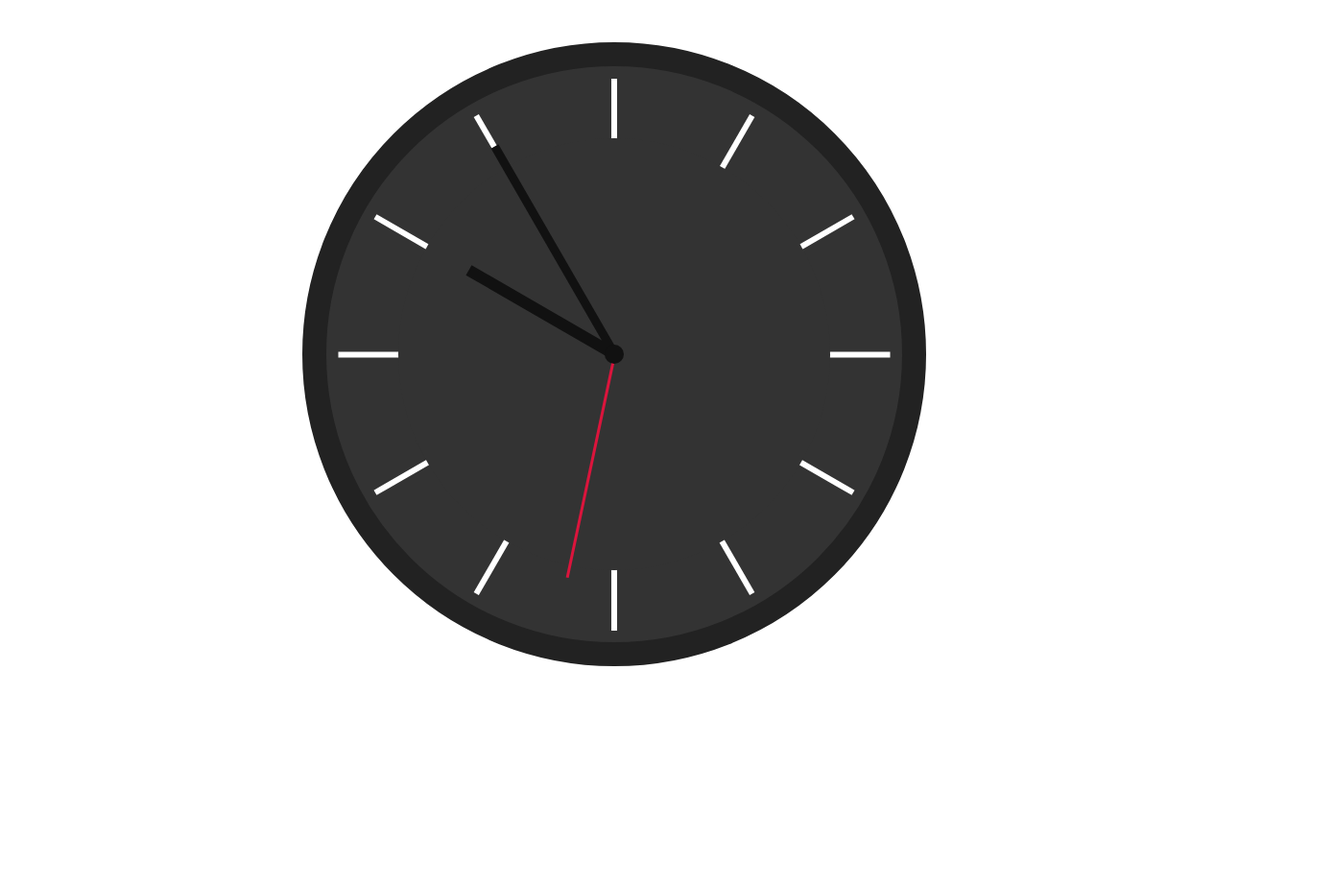
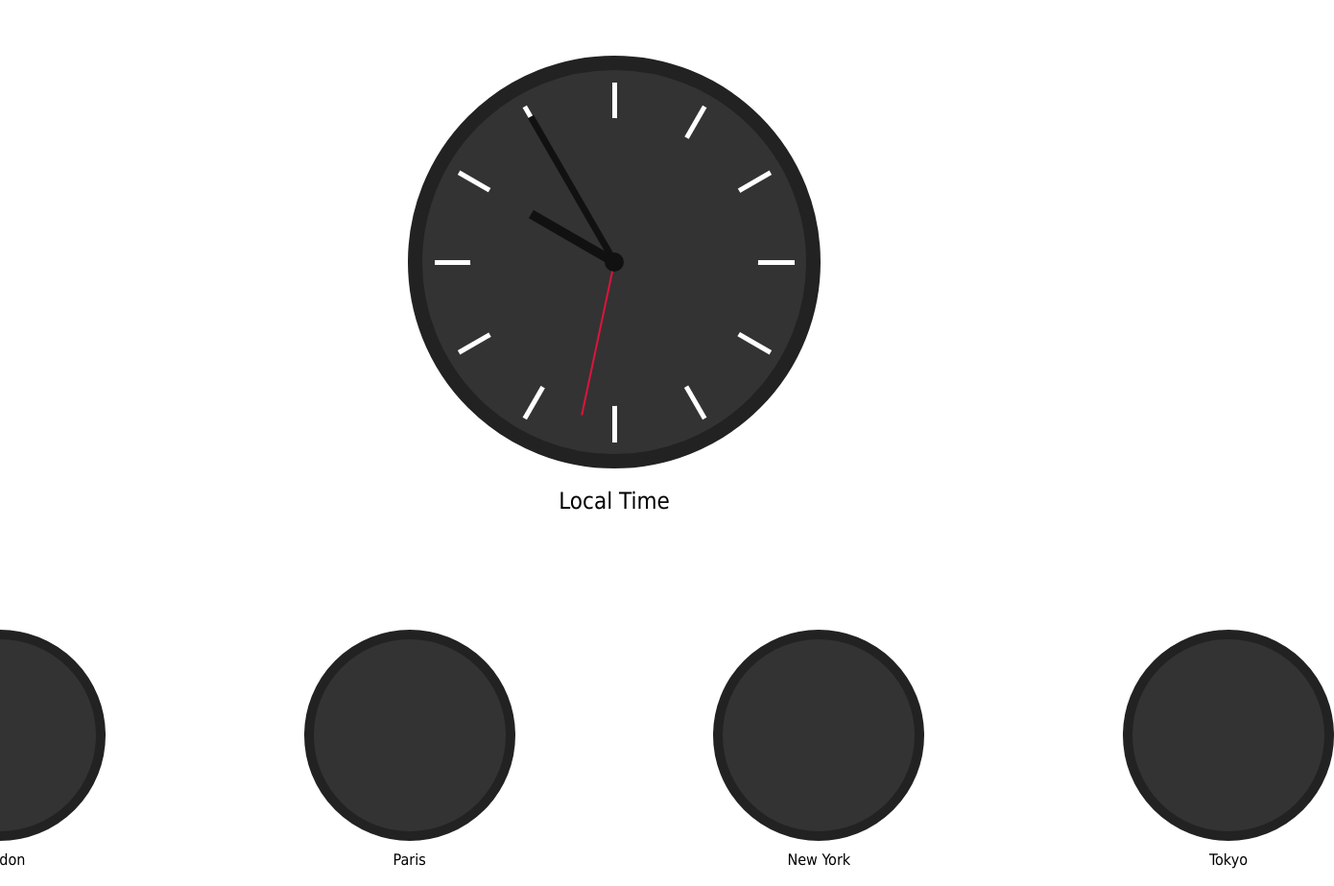
Before and after one commit to JessePullen/analog-clock, a plain HTML site: page index.html in a window 1280 px wide. Shown: the whole page at 96% size, 1390 px wide, since content can reach past the window. Before the commit the page ends 800 px from the top, so only its background shows below. Drawn offline with Linux system fonts and the light colour scheme.

Commit message:
Create function to dynamically draw clocks
This update required editing the previous version of the analog clock
by reducing it's size and changing the html structure and css elements.

This was done to make room for the new clocks drawn at the bottom half
of the page which will show the time for time zones around the world.

To achieve the current layout a new function was made drawCityClocks
which dynamically draws a div container, then two more div's are
created for the city name and its corresponding clock. This makes it
easy to reduce or add the number of clocks being drawn by changing the
maximum number in the loop instead of manually creating or removing
div's in the html file.

```diff
--- a/index.html
+++ b/index.html
@@ -1,5 +1,6 @@
 <!DOCTYPE html>
 <html lang="en">
+
 <head>
     <meta charset="UTF-8">
     <meta http-equiv="X-UA-Compatible" content="IE=edge">
@@ -8,7 +9,10 @@
     <script src="script.js" defer></script>
     <title>Analog Clock</title>
 </head>
+
 <body>
+    <div class="container">
+        <div class="top-section">
             <div class="clock">
                 <div class="clock-face">
                     <div class="centre"></div>
@@ -17,5 +21,13 @@
                     <div class="hour-hand"></div>
                 </div>
             </div>
+            <div class="heading">
+                <h2>Local Time</h2>
+            </div>
+        </div>
+        <div class="bottom-section">
+        </div>
+    </div>
 </body>
+
 </html>
--- a/script.js
+++ b/script.js
@@ -3,6 +3,30 @@ const clockFace = document.querySelector('.clock-face');
 const secHand = document.querySelector('.sec-hand');
 const minHand = document.querySelector('.min-hand');
 const hourHand = document.querySelector('.hour-hand');
+const bottomSection = document.querySelector('.bottom-section');
+
+//Creates a div to group the city name to its time and inside creates a div for the heading and clocks
+function drawCityClocks() {
+    for (let i = 0; i < 4; i++) {
+        const cityGrouping = document.createElement('div');
+        bottomSection.appendChild(cityGrouping);
+
+        const cityClock = document.createElement('div');
+        cityClock.classList.add('city-clock');
+        cityClock.classList.add('city-clock-' + i);
+        cityGrouping.appendChild(cityClock);
+
+        const cityHeading = document.createElement('div');
+        cityHeading.classList.add('city-heading');
+        cityHeading.classList.add('city-heading-' + i);
+        cityGrouping.appendChild(cityHeading);
+    }
+    //Gets dynamically created class names and assigns city name to each div
+    document.querySelector('.city-heading-0').textContent = 'London';
+    document.querySelector('.city-heading-1').textContent = 'Paris';
+    document.querySelector('.city-heading-2').textContent = 'New York';
+    document.querySelector('.city-heading-3').textContent = 'Tokyo';
+}
 
 //Draws each hour indicator for the clock face by changing degrees every step of the loop.
 function drawFace() {
@@ -31,7 +55,7 @@ setInterval(function localTime() {
 
 function runProgram() {
     drawFace();
-    localTime();
+    drawCityClocks();
 }
 
 runProgram();
--- a/style.css
+++ b/style.css
@@ -1,31 +1,46 @@
-html,
-body {
-    height: 95%;
-}
-
 body {
     display: flex;
     justify-content: center;
     align-items: center;
 }
 
+h2 {
+    font-family: tahoma, sans-serif;
+    font-weight: 100;
+}
+
+.top-section {
+    height: 50%;
+    padding-top: 50px;
+    display: flex;
+    flex-direction: column;
+    align-items: center;
+}
+
+.heading {
+    display: flex;
+    justify-content: center;
+}
+
+/* top-section clock */
+
 .clock {
     display: flex;
     justify-content: center;
     align-items: center;
-    height: 600px;
-    width: 600px;
+    height: 400px;
+    width: 400px;
     background-color: #333;
     border-radius: 50%;
-    border: 25px solid #222;
+    border: 15px solid #222;
 }
 
 .clock-face {
     display: flex;
     justify-content: center;
     align-items: center;
-    height: 450px;
-    width: 450px;
+    height: 300px;
+    width: 300px;
     border-radius: 50%;
     background-color: #333;
     position: absolute;
@@ -34,8 +49,8 @@ body {
 
 .hour-indicator {
     position: absolute;
-    border-left: 6px solid white;
-    height: 575px;
+    border-left: 5px solid white;
+    height: 375px;
 }
 
 .centre {
@@ -47,26 +62,52 @@ body {
     border-radius: 50%;
 }
 
+/* Clock hands */
+
 .sec-hand {
     position: absolute;
     z-index: 3;
-    border-left: 3px solid;
-    height: 475px;
+    border-left: 2px solid;
+    height: 325px;
     border-image: linear-gradient(to bottom, crimson 50%, transparent 50%) 1 100%;
 }
 
 .min-hand {
     position: absolute;
     z-index: 2;
-    border-left: 9px solid;
-    height: 500px;
+    border-left: 7px solid;
+    height: 350px;
     border-image: linear-gradient(to bottom, #111 50%, transparent 50%) 1 100%;
 }
 
 .hour-hand {
     position: absolute;
     z-index: 1;
-    border-left: 12px solid;
-    height: 350px;
+    border-left: 10px solid;
+    height: 200px;
     border-image: linear-gradient(to bottom, #111 50%, transparent 50%) 1 100%;
 }
+
+/* bottom section */
+
+.bottom-section {
+    display: flex;
+    justify-content: space-between;
+    padding-top: 100px;
+    width: 1500px;
+}
+
+.city-clock {
+    display: flex;
+    height: 200px;
+    width: 200px;
+    background-color: #333;
+    border-radius: 50%;
+    border: 10px solid #222;
+}
+
+.city-heading {
+    text-align: center;
+    font-family: tahoma, sans-serif;
+    padding: 10px;
+}
```
Lines whose indentation alone changed are shown as unchanged.
